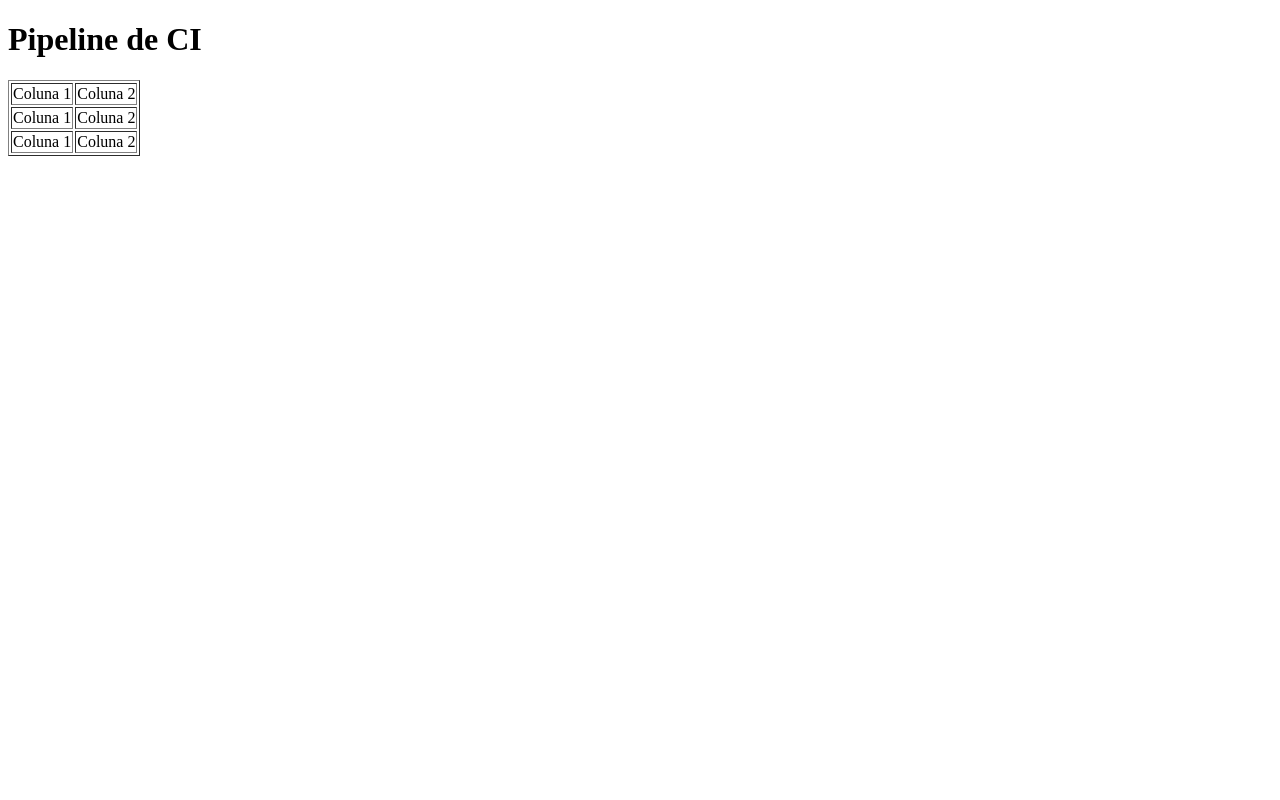
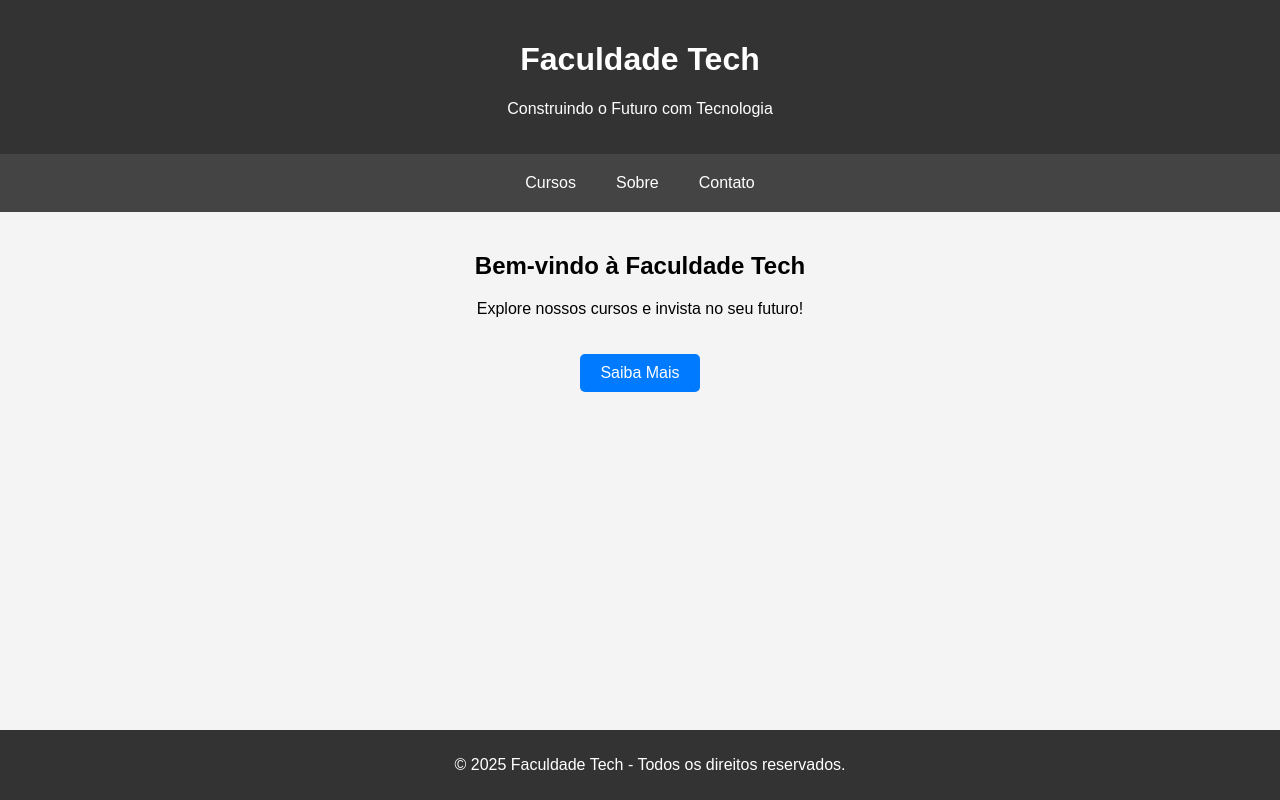
Before and after one commit to ibqrz/devops-ci, a plain HTML site: page index.html in a window 1280 px wide. Drawn offline with Linux system fonts and the light colour scheme.

Commit message:
aula devops

```diff
--- a/index.html
+++ b/index.html
@@ -1,26 +1,28 @@
 <!DOCTYPE html>
-<html lang="en">
+<html lang="pt-BR">
 <head>
     <meta charset="UTF-8">
     <meta name="viewport" content="width=device-width, initial-scale=1.0">
-    <title>Document</title>
+    <title>Faculdade Tech</title>
+    <link href="./style-aula.css" rel="stylesheet">
 </head>
 <body>
-    <h1>Pipeline de CI</h1>
-
-    <table border="1">
-        <tr>
-            <td>Coluna 1</td>
-            <td>Coluna 2</td>
-        </tr>
-        <tr>
-            <td>Coluna 1</td>
-            <td>Coluna 2</td>
-        </tr>
-        <tr>
-            <td>Coluna 1</td>
-            <td>Coluna 2</td>
-        </tr>
-    </table>
+    <header>
+        <h1>Faculdade Tech</h1>
+        <p>Construindo o Futuro com Tecnologia</p>
+    </header>
+    <nav>
+        <a href="cursos.html">Cursos</a>
+        <a href="#sobre">Sobre</a>
+        <a href="contato.html">Contato</a>
+    </nav>
+    <div class="container">
+        <h2>Bem-vindo à Faculdade Tech</h2>
+        <p>Explore nossos cursos e invista no seu futuro!</p>
+        <a href="cursos.html" class="btn">Saiba Mais</a>
+    </div>
+    <footer>
+        <p>&copy; 2025 Faculdade Tech - Todos os direitos reservados.</p>
+    </footer>
 </body>
 </html>
--- /dev/null
+++ b/style-aula.css
@@ -0,0 +1,63 @@
+html, body {
+    font-family: Arial, sans-serif;
+    margin: 0;
+    padding: 0;
+    background-color: #f4f4f4;
+    height: 100%;
+    display: flex;
+    flex-direction: column;
+}
+
+header {
+    background-color: #333;
+    color: white;
+    text-align: center;
+    padding: 20px;
+}
+
+nav {
+    display: flex;
+    justify-content: center;
+    background: #444;
+    padding: 10px;
+}
+
+nav a {
+    color: white;
+    text-decoration: none;
+    padding: 10px 20px;
+}
+
+.container {
+    flex: 1;
+    width: 80%;
+    margin: auto;
+    padding: 20px;
+    text-align: center;
+}
+
+.btn {
+    display: inline-block;
+    padding: 10px 20px;
+    margin-top: 20px;
+    background: #007BFF;
+    color: white;
+    text-decoration: none;
+    border-radius: 5px;
+}
+
+footer {
+    background-color: #333;
+    color: white;
+    text-align: center;
+    padding: 10px;
+    width: 100%;
+    position: relative;
+    bottom: 0;
+}
+
+.labelform {
+    text-align: left;
+    display: block;
+    font-weight: bold;
+}
```
Also changed, not shown: contato.html (added, +83 -0 lines), cursos.html (added, +100 -0 lines), old.html (added, +26 -0 lines), .github/workflows/continuous-deployment.yaml, .github/workflows/integration.yaml.
